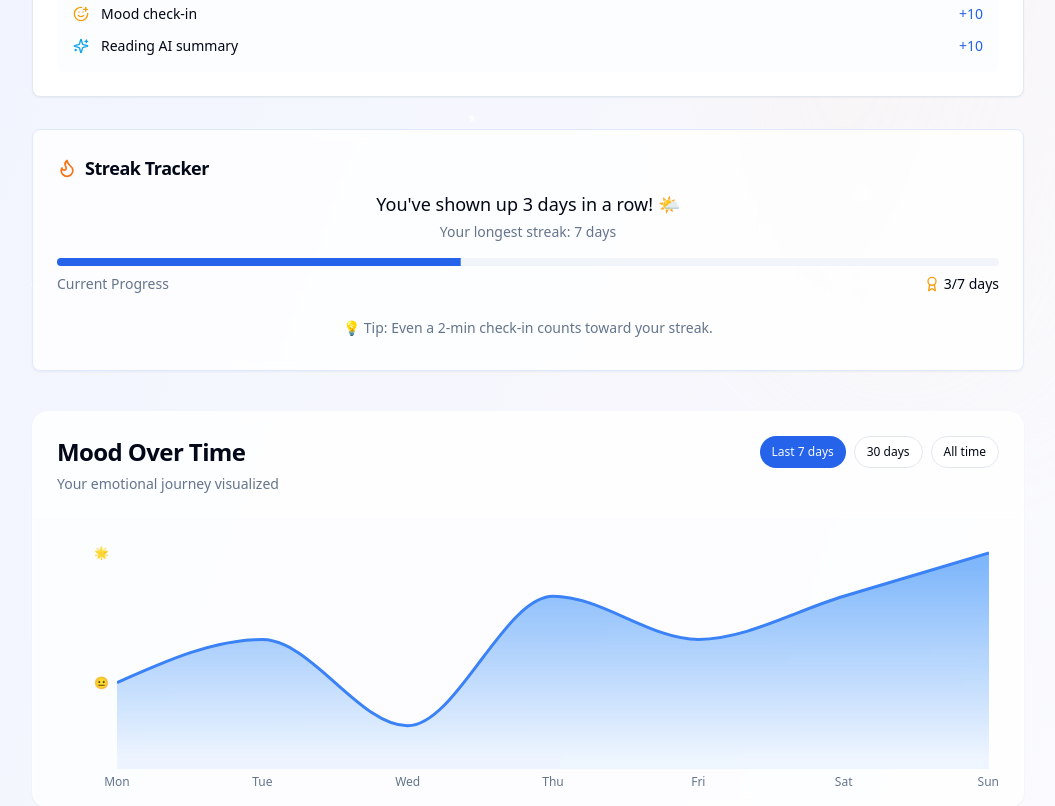
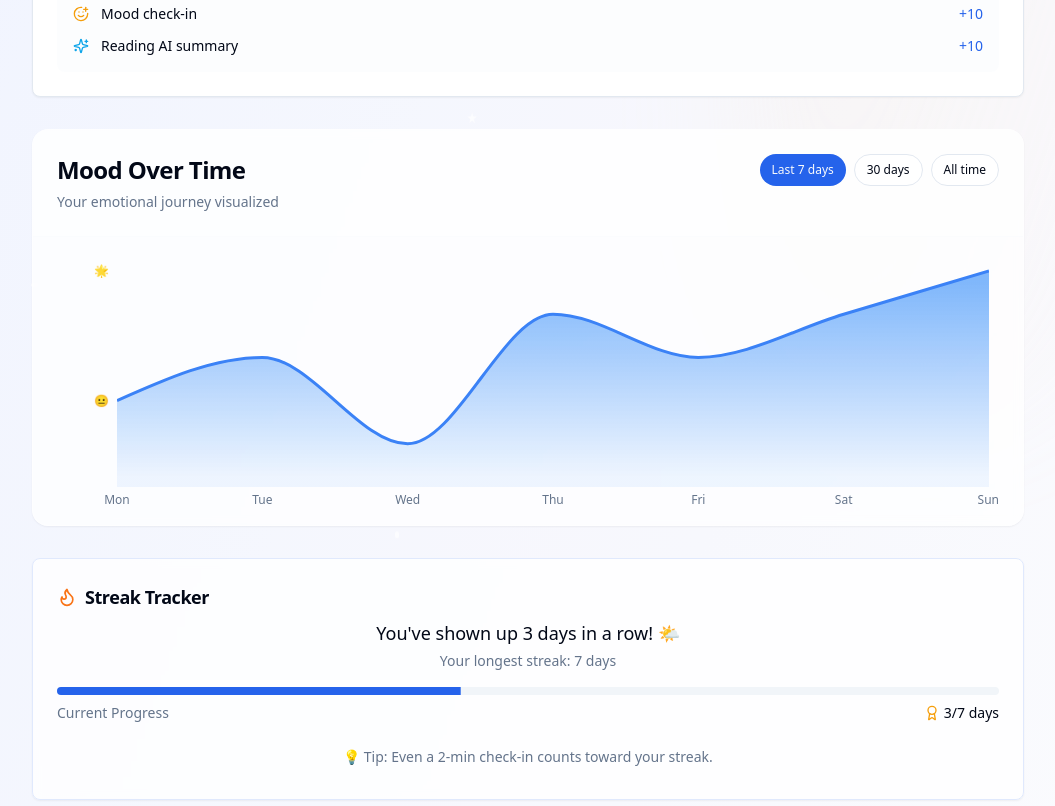
Before and after one commit to bryantirawan/serenity-ai-conversations-68, a React (Vite) app: page /home in a window 1280 px wide. Shown: the part 760-1566 px from the top of the page, without its empty margins (112-1167 px from the left). Built offline with nearby package versions, Linux system fonts and the light colour scheme; sample sign-in values are in the browser's storage.

Commit message:
Code edited in Lovable Code Editor
Edited UI in Lovable

```diff
--- a/src/pages/HomePage.tsx
+++ b/src/pages/HomePage.tsx
@@ -66,9 +66,10 @@ const HomePage = () => {
 
           <EmotionalCheckInReminder />
           <DailyGoalsCard />
+          <MoodChart moodData={moodData} />
           <StreakTracker currentStreak={3} longestStreak={7} />
 
-          <MoodChart moodData={moodData} />
+
 
           <div className="grid grid-cols-1 md:grid-cols-3 gap-8">
             <div className="md:col-span-2">
```
